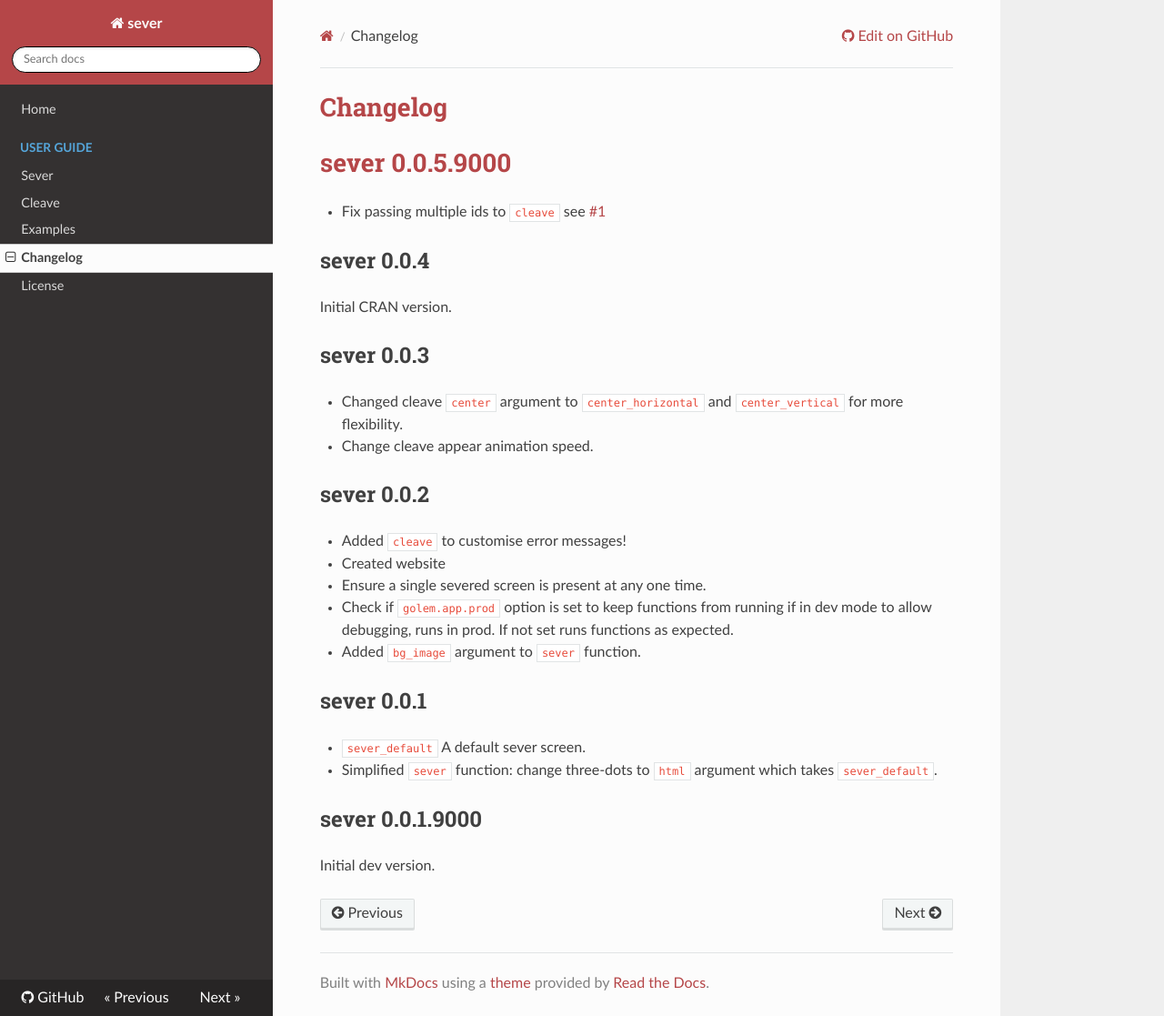
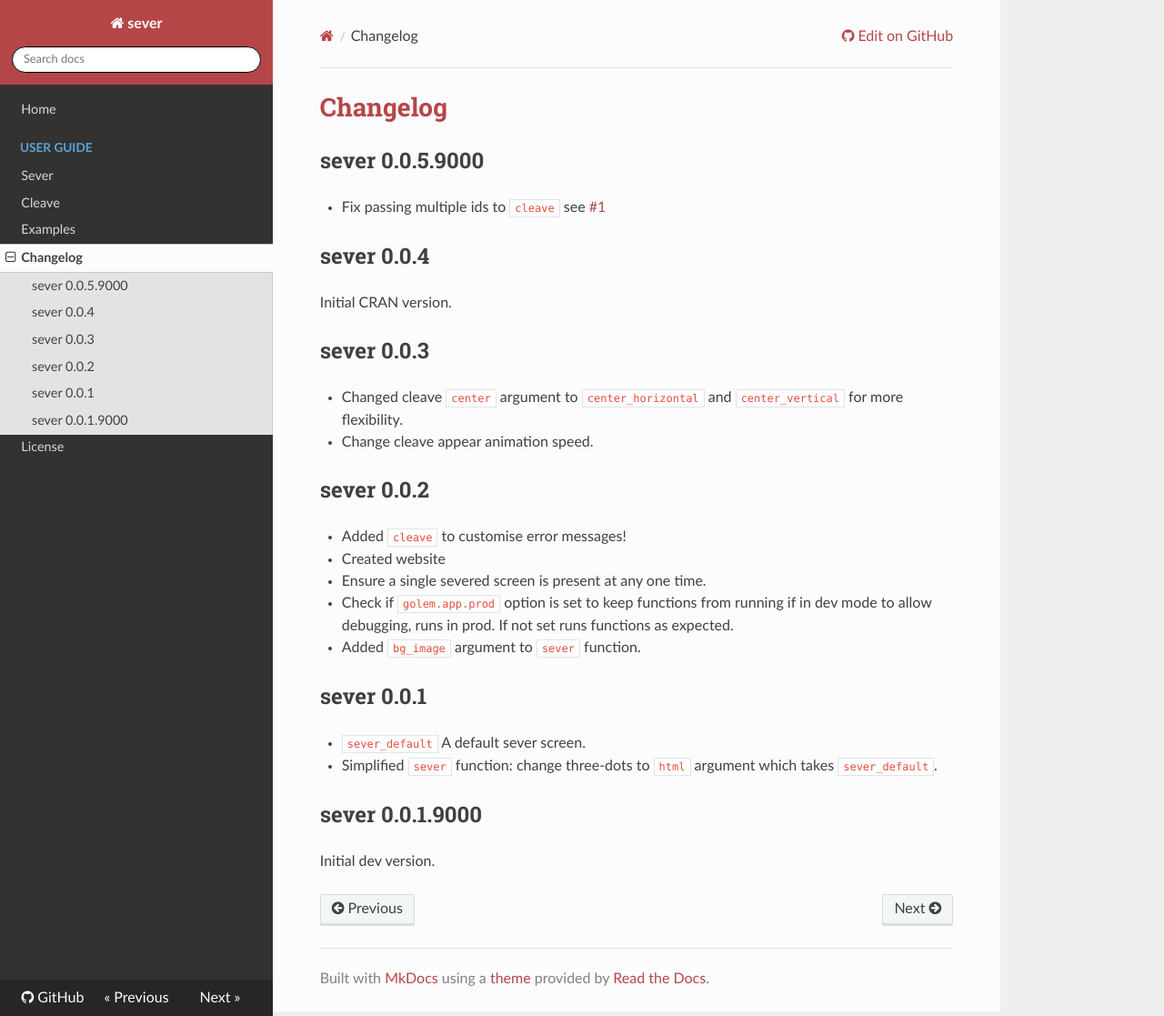
Before and after one commit to JohnCoene/sever, an MkDocs documentation site: the page built from docs/docs/changelog.md, in a window 1280 px wide and 1117 px high. Shown: the whole window at 91% size. Built offline with MkDocs 1.6.1, drawn with Linux system fonts in a browser that asks for light colours; nearby versions of some CDN libraries.

Commit message:
correc changelog

```diff
--- a/docs/docs/changelog.md
+++ b/docs/docs/changelog.md
@@ -1,6 +1,6 @@
 # Changelog
 
-# sever 0.0.5.9000
+## sever 0.0.5.9000
 
 * Fix passing multiple ids to `cleave` see [#1](https://github.com/JohnCoene/sever/issues/1)
 
```
Also changed, not shown: docs/site/changelog/index.html, docs/site/index.html, 1 other file.
